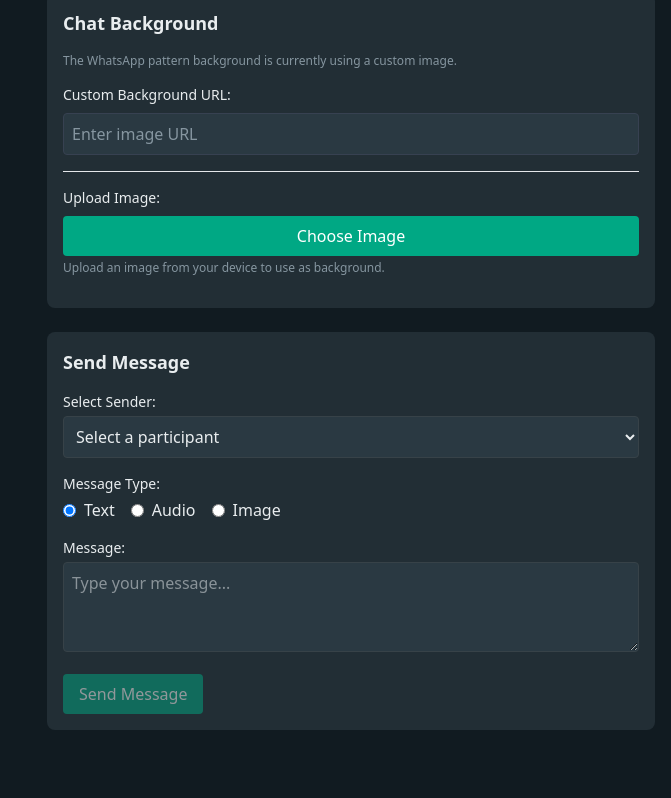
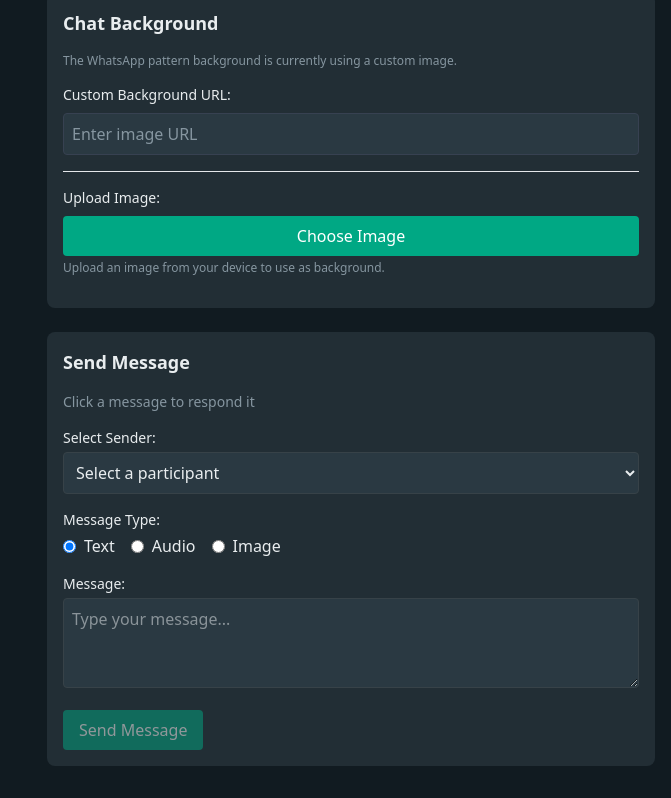
Before and after one commit to M4ss1ck/whatsapp-simulator, a React (Vite) app: page / in a window 1280 px wide. Shown: the part 1740-2538 px from the top of the page, without its empty margins (609-1280 px from the left). Before the commit the page ends 2502 px from the top, so only its background shows below. Built offline with nearby package versions, Linux system fonts and the light colour scheme.

Commit message:
minor fixes

```diff
--- a/src/components/ChatInput.tsx
+++ b/src/components/ChatInput.tsx
@@ -116,7 +116,7 @@ export default function ChatInput({
             <h2 className="text-lg font-semibold mb-4">Send Message</h2>
 
             {/* Reply preview */}
-            {replyToMessage && (
+            {replyToMessage ? (
                 <div className="mb-4 p-3 bg-gray-100 rounded-lg relative">
                     <button
                         onClick={onCancelReply}
@@ -133,7 +133,9 @@ export default function ChatInput({
                         {getMessagePreview(replyToMessage)}
                     </div>
                 </div>
-            )}
+            ) : <div className="mb-4 text-gray-600 text-sm">
+                Click a message to respond it
+            </div>}
 
             <div className="mb-4">
                 <label className="block text-sm font-medium mb-1">Select Sender:</label>
--- a/src/context/ChatContext.tsx
+++ b/src/context/ChatContext.tsx
@@ -1,4 +1,4 @@
-import React, { createContext, useContext, useState, ReactNode } from 'react';
+import { createContext, useContext, useState, ReactNode } from 'react';
 import { v4 as uuidv4 } from 'uuid';
 import { Message, Participant, WhatsAppState, PhoneStatusBar, ChatSettings } from '../types';
 
```
